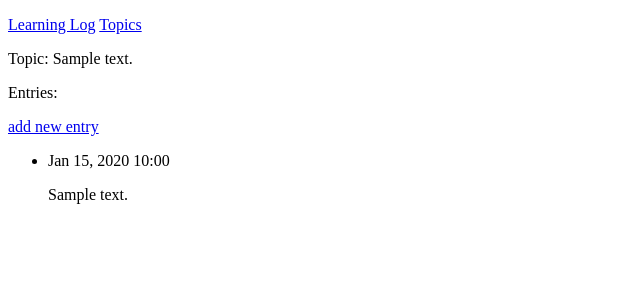
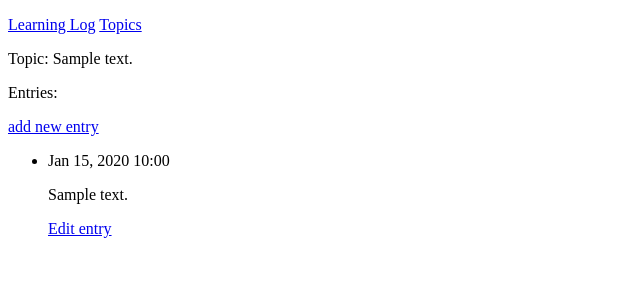
Before and after one commit to ilya234178/learning_log, a Django app: page /topics/1/ in a window 1280 px wide. Shown: the top 300 px of the page, without its empty margins (0-640 px from the left). Run offline with Django 5.2, Linux system fonts and the light colour scheme; tables that the repository leaves empty hold one stand-in row (values such as "Sample post").

Commit message:
create edit_entry.html and correct urls.py, views.py ,topic.html

```diff
--- a/learning_logs/templates/learning_logs/topic.html
+++ b/learning_logs/templates/learning_logs/topic.html
@@ -17,6 +17,9 @@
             <li>
                 <p>{{ entry.date_added|date:"M d, Y H:i" }}</p>
                 <p>{{ entry.text|linebreaks }}</p>
+                <p>
+                    <a href="{% url 'learning_logs:edit_entry' entry.id %}">Edit entry</a>
+                </p>
             </li>
         {% empty %}
             <li>
--- a/learning_logs/urls.py
+++ b/learning_logs/urls.py
@@ -14,5 +14,7 @@ urlpatterns = [
     #страница добавления новой темы
     path('new_topic/', views.new_topic, name='new_topic'),
     #страница для добавления новой записи
-    path('new_entry/<int:topic_id>/', views.new_entry, name='new_entry')
+    path('new_entry/<int:topic_id>/', views.new_entry, name='new_entry'),
+    #страница для редактирования записи
+    path('edit_entry/<int:entry_id>', views.edit_entry, name='edit_entry')
 ]
--- a/learning_logs/views.py
+++ b/learning_logs/views.py
@@ -1,6 +1,6 @@
 from django.shortcuts import render, redirect
 
-from .models import Topic
+from .models import Topic, Entry
 from .forms import TopicForm, EntryForm
 
 def index(request):
@@ -55,3 +55,21 @@ def new_entry(request,topic_id):
     #вывести пустую или недействительную форму
     context = {'topic': topic, 'form': form}
     return render(request, 'learning_logs/new_entry.html', context)
+
+def edit_entry(request, entry_id):
+    """Редактирует существующую запись."""
+    entry = Entry.objects.get(id=entry_id)
+    topic = entry.topic
+
+    if request.method != 'POST':
+        #исходный запрос. форма заполняется даннымми текущей записи
+        form = EntryForm(instance=entry)
+    else:
+        #отправка данных 'POST', обработать данные
+        form = EntryForm(instance=entry, data=request.POST)
+        if form.is_valid():
+            form.save()
+            return redirect('learning_logs:topic', topic_id=topic.id)
+
+    context = {'entry': entry, 'topic': topic, 'form': form}
+    return render(request, 'learning_logs/edit_entry.html', context)
```
Also changed, not shown: learning_logs/templates/learning_logs/edit_entry.html (added, +13 -0 lines).
